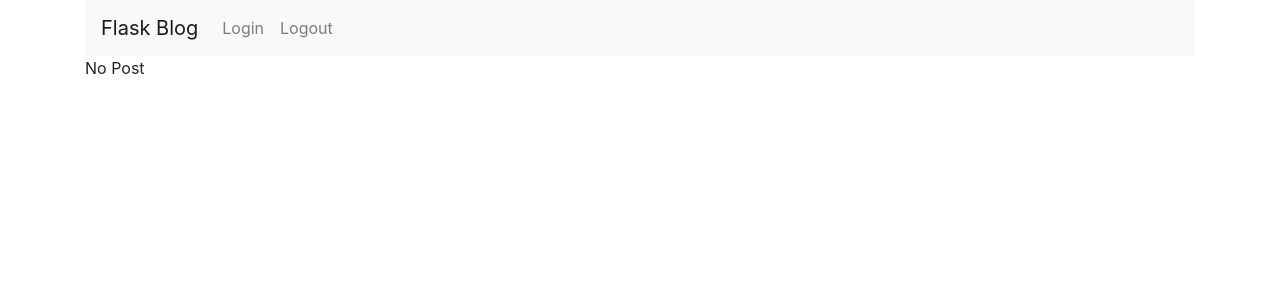
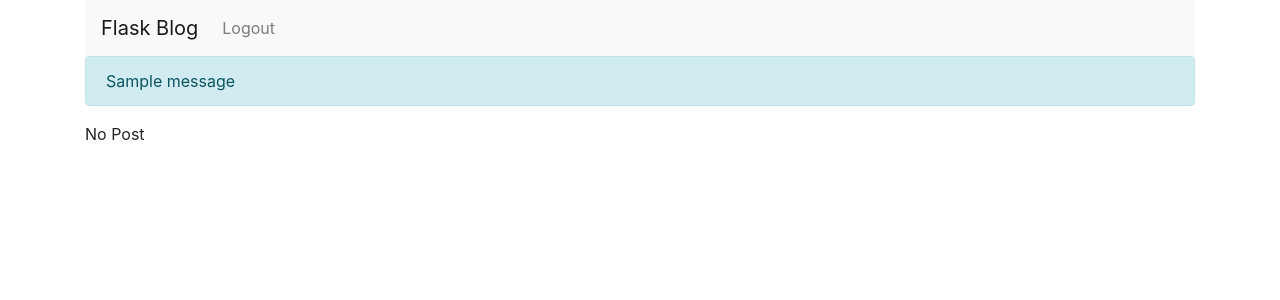
Before and after one commit to bambriz/Flask-Blog-Application, a Flask app: page / in a window 1280 px wide. Shown: the top 300 px of the page. Run offline with Flask 2, Linux system fonts and the light colour scheme; the visitor is signed in with stand-in values (Sample User, id 1); one stand-in notice (Sample message) is shown; some libraries are stand-ins or nearby versions.

Commit message:
replace direct links with url_for

```diff
--- a/application/flask_blog/templates/layout.html
+++ b/application/flask_blog/templates/layout.html
@@ -16,15 +16,24 @@
 
         <div class="collapse navbar-collapse" id="navbarNav">
             <ul class="nav navbar-nav navbar-right">
+				{% if not session.logged_in %}
                 <li class="nav-item">
-                    <a class="nav-link" href="/login">Login</a>
+                    <a class="nav-link" href="{{ url_for('login') }}">Login</a>
                 </li>
+				{% else %}
                 <li class="nav-item">
-                    <a class="nav-link" href="/logout">Logout</a>
+                    <a class="nav-link" href="{{ url_for('login') }}">Logout</a>
                 </li>
+				{% endif %}
             </ul>
         </div>
     </nav>
+
+	{% for message in get_flashed_messages() %}
+	<div class="alert alert-info" role="alert">
+		{{message}}
+	</div>
+	{% endfor %}
 
     <div class="blog-body">
         {% block body %}{% endblock %}
--- a/application/flask_blog/templates/login.html
+++ b/application/flask_blog/templates/login.html
@@ -1,7 +1,7 @@
 
 {% extends "layout.html" %}
 {% block body %}
-<form action="/login" method=post>
+<form action="{{ url_for('login') }}" method=post>
     <div class="form-group">
         <label for="InputTitle">User Name</label>
         <input type="text" class="form-control" id="InputTitle" name=username>
--- a/application/flask_blog/views.py
+++ b/application/flask_blog/views.py
@@ -5,7 +5,7 @@ from flask_blog import app
 @app.route('/')
 def show_entries():
 	if not session.get('logged_in'):
-		return redirect('/login')
+		return redirect(url_for('login'))
 	return render_template('entries/index.html')
 
 @app.route('/login', methods=['GET', 'POST'])
@@ -13,15 +13,17 @@ def login():
 	error = None
 	if request.method == 'POST':
 		if request.form['username'] != app.config['USERNAME']:
-			print('User name is different')
+			flash('User name is different')
 		elif request.form['password'] != app.config['PASSWORD']:
-			print('Password is different')
+			flash('Password is different')
 		else:
 			session['logged_in'] = True
-			return redirect('/')
+			flash('Login successful')
+			return redirect(url_for('show_entries'))
 	return render_template('login.html')
 
 @app.route('/logout')
 def logout():
 	session.pop('logged_in', None)
-	return redirect('/')
+	flash('Logged Out')
+	return redirect(url_for('show_entries'))
```
